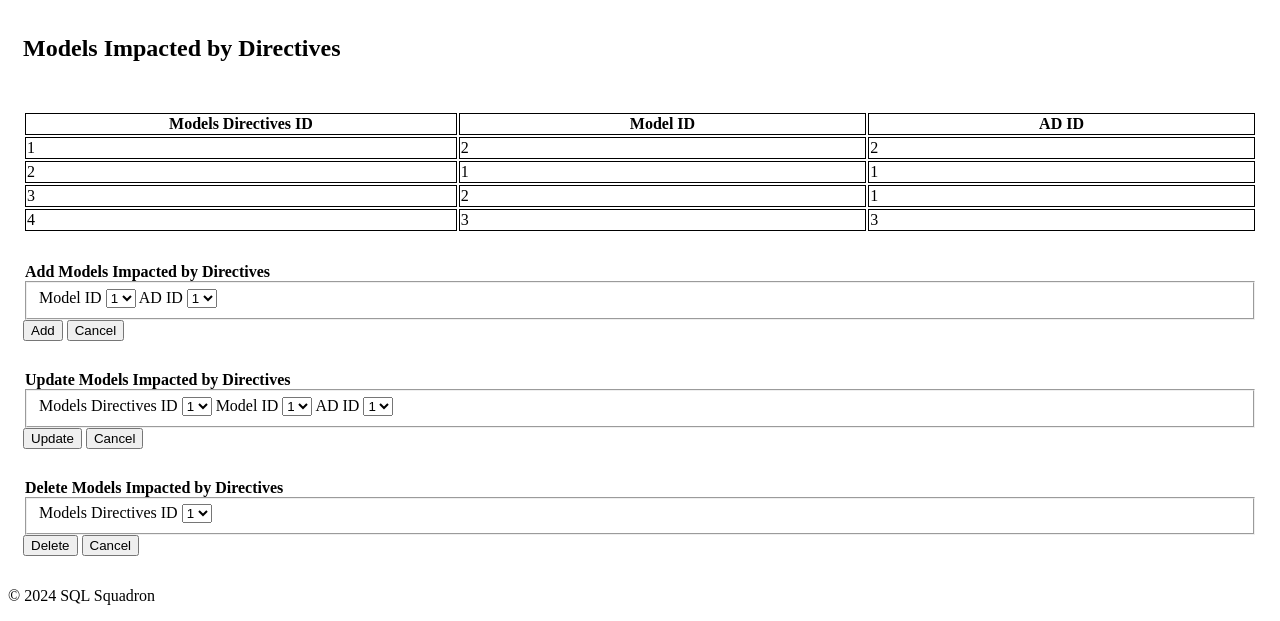
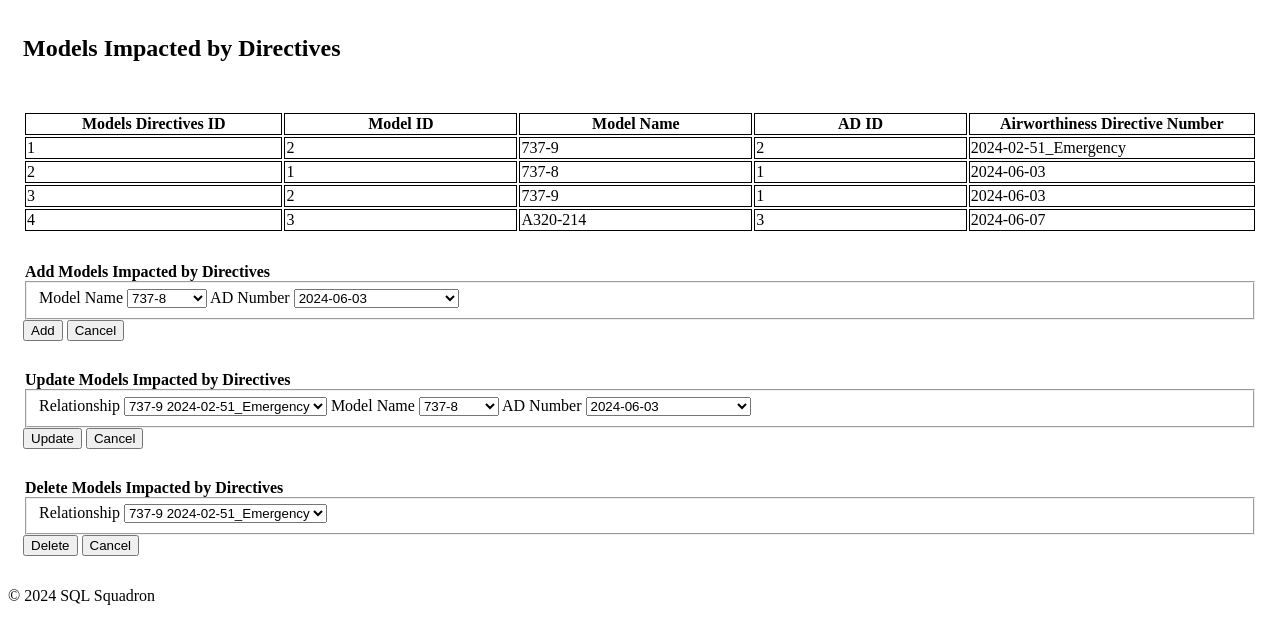
Before and after one commit to emburyj/Airworthiness_Database, a Flask app: page /Models_Directives in a window 1280 px wide. Shown: the part 243-864 px from the top of the page. Run offline with Flask 3, Linux system fonts and the light colour scheme; some libraries are stand-ins or nearby versions.

Commit message:
Changed ID select options from numbers to names.
Amended DML SELECTs for dropdowns.

```diff
--- a/app.py
+++ b/app.py
@@ -89,27 +89,27 @@ def Aircraft_Owners():
 
 @app.route('/Maintenance_Records')
 def Maintenance_Records():
-    entities = ["Maintenance ID", "Aircraft ID", "Maintenance Date", "Maintenance Description"]
+    entities = ["Maintenance ID", "Aircraft ID", "N Number", "Maintenance Date", "Maintenance Description"]
 
     data = [
-            {"MID": 1, "AID": 1, "Date": "2018-10-30", "Description": "Fixed a thing."},
-            {"MID": 2, "AID": 1, "Date": "2019-01-15", "Description": "Repaired a doodad."},
-            {"MID": 3, "AID": 1, "Date": "2021-06-18", "Description": "Mended a thingamajig."},
-            {"MID": 4, "AID": 2, "Date": "2023-07-29", "Description": "Reconfigured a whotsit."},
-            {"MID": 5, "AID": 3, "Date": "2024-01-05", "Description": "Jury-rigged a whatchamacallit."}
+            {"MID": 1, "AID": 1, "Number": "N921AK", "Date": "2018-10-30", "Description": "Fixed a thing."},
+            {"MID": 2, "AID": 1, "Number": "N921AK", "Date": "2019-01-15", "Description": "Repaired a doodad."},
+            {"MID": 3, "AID": 1, "Number": "N921AK", "Date": "2021-06-18", "Description": "Mended a thingamajig."},
+            {"MID": 4, "AID": 2, "Number": "N200MR", "Date": "2023-07-29", "Description": "Reconfigured a whatsit."},
+            {"MID": 5, "AID": 3, "Number": "N291BT", "Date": "2024-01-05", "Description": "Jury-rigged a whatchamacallit."}
             ]
 
     return render_template("Maintenance_Records.html", entities=entities, data=data, page_name="Maintenance Records")
 
 @app.route('/Models_Directives')
 def Models_Directives():
-    entities = ["Models Directives ID", "Model ID", "AD ID"]
+    entities = ["Models Directives ID", "Model ID", "Model Name", "AD ID", "Airworthiness Directive Number"]
 
     data = [
-            {"MDID": 1, "MID": 2, "ADID": 2},
-            {"MDID": 2, "MID": 1, "ADID": 1},
-            {"MDID": 3, "MID": 2, "ADID": 1},
-            {"MDID": 4, "MID": 3, "ADID": 3}
+            {"MDID": 1, "MID": 2, "Model": "737-9", "ADID": 2,"Number": "2024-02-51_Emergency"},
+            {"MDID": 2, "MID": 1, "Model": "737-8", "ADID": 1,"Number": "2024-06-03"},
+            {"MDID": 3, "MID": 2, "Model": "737-9", "ADID": 1,"Number": "2024-06-03"},
+            {"MDID": 4, "MID": 3, "Model": "A320-214", "ADID": 3,"Number": "2024-06-07"}
             ]
 
     return render_template("Models_Directives.html", entities=entities, data=data, page_name="Models Impacted by Directives")
--- a/templates/Models_Directives.html
+++ b/templates/Models_Directives.html
@@ -15,7 +15,9 @@
         <tr>
             <td>{{ record.MDID }}</td>
             <td>{{ record.MID }}</td>
+            <td>{{ record.Model }}</td>
             <td>{{ record.ADID }}</td>
+            <td>{{ record.Number }}</td>
         </tr>
         {% endfor %}
     </tbody>
@@ -26,18 +28,18 @@
 <form method="POST">
     <legend><strong>Add {{ page_name }}</strong></legend>
     <fieldset>
-        <label>Model ID</label>
-        <select name="MDID">
-                <option value=1> 1</option>
-                <option value=2> 2</option>
-                <option value=3> 3</option>
-                <option value=4> 4</option>
+        <label>Model Name</label>
+        <select name="ModelID">
+                <option value=1> 737-8</option>
+                <option value=2> 737-9</option>
+                <option value=3> A320-214</option>
+                <option value=4> E1000</option>
         </select>
-        <label>AD ID</label>
-        <select name="ModelID">
-                <option value=1> 1</option>
-                <option value=2> 2</option>
-                <option value=3> 3</option>
+        <label>AD Number</label>
+        <select name="ADID">
+                <option value=1> 2024-06-03</option>
+                <option value=2> 2024-02-51_Emergency</option>
+                <option value=3> 2024-06-07</option>
         </select>
     </fieldset>
     <input class="btn" type="submit" id="NewMD" value="Add">
@@ -49,24 +51,25 @@
 <form method="POST">
     <legend><strong>Update {{ page_name }}</strong></legend>
     <fieldset>
-        <label>Models Directives ID</label>
+        <label>Relationship</label>
         <select name="MDID">
-                <option value=1> 1</option>
-                <option value=2> 2</option>
-                <option value=3> 3</option>
-                <option value=4> 4</option>
+                <option value=1> 737-9 2024-02-51_Emergency</option>
+                <option value=2> 737-8 2024-06-03</option>
+                <option value=3> 737-9 2024-06-03</option>
+                <option value=4> A320-214 2024-06-07</option>
         </select>
-        <label>Model ID</label>
+        <label>Model Name</label>
         <select name="ModelID">
-                <option value=1> 1</option>
-                <option value=2> 2</option>
-                <option value=3> 3</option>
+                <option value=1> 737-8</option>
+                <option value=2> 737-9</option>
+                <option value=3> A320-214</option>
+                <option value=4> E1000</option>
         </select>
-        <label>AD ID</label>
+        <label>AD Number</label>
         <select name="ADID">
-                <option value=1> 1</option>
-                <option value=2> 2</option>
-                <option value=3> 3</option>
+            <option value=1> 2024-06-03</option>
+            <option value=2> 2024-02-51_Emergency</option>
+            <option value=3> 2024-06-07</option>
         </select>
     </fieldset>
     <input class="btn" type="submit" id="UpdateMD" value="Update">
@@ -78,12 +81,12 @@
 <form method="POST">
     <legend><strong>Delete {{ page_name }}</strong></legend>
     <fieldset>
-        <label>Models Directives ID</label>
-                <select name="ModelID">
-                <option value=1> 1</option>
-                <option value=2> 2</option>
-                <option value=3> 3</option>
-                <option value=4> 4</option>
+        <label>Relationship</label>
+        <select name="MDID">
+            <option value=1> 737-9 2024-02-51_Emergency</option>
+            <option value=2> 737-8 2024-06-03</option>
+            <option value=3> 737-9 2024-06-03</option>
+            <option value=4> A320-214 2024-06-07</option>
         </select>
     </fieldset>
     <input class="btn" type="submit" id="DeleteMD" value="Delete">
```
Also changed, not shown: DML_DRAFT.sql (+12 -13 lines), templates/Aircraft_Models.html (+8 -8 lines), templates/Aircraft_Owners.html (+8 -8 lines), templates/Airworthiness_Directives.html (+6 -6 lines), templates/Maintenance_Records.html (+11 -10 lines), templates/Registered_Aircraft.html (+6 -6 lines).
